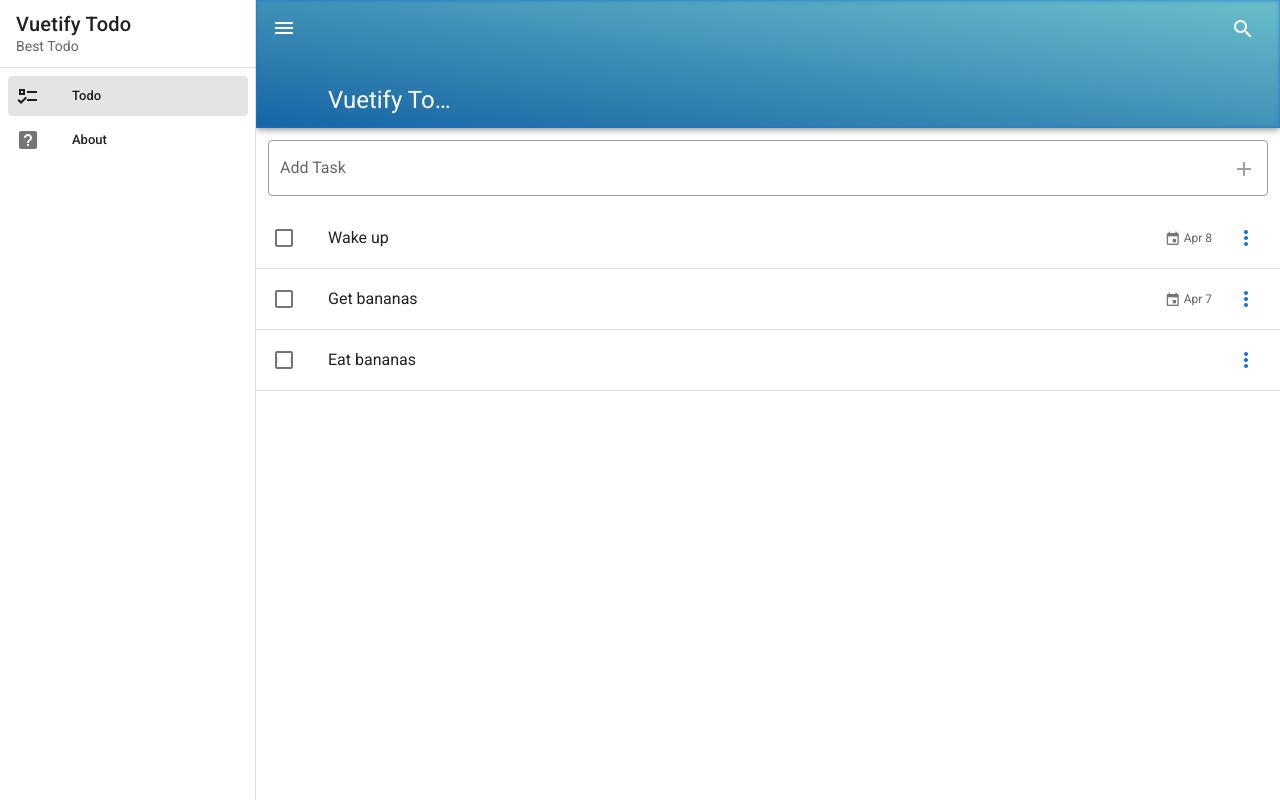
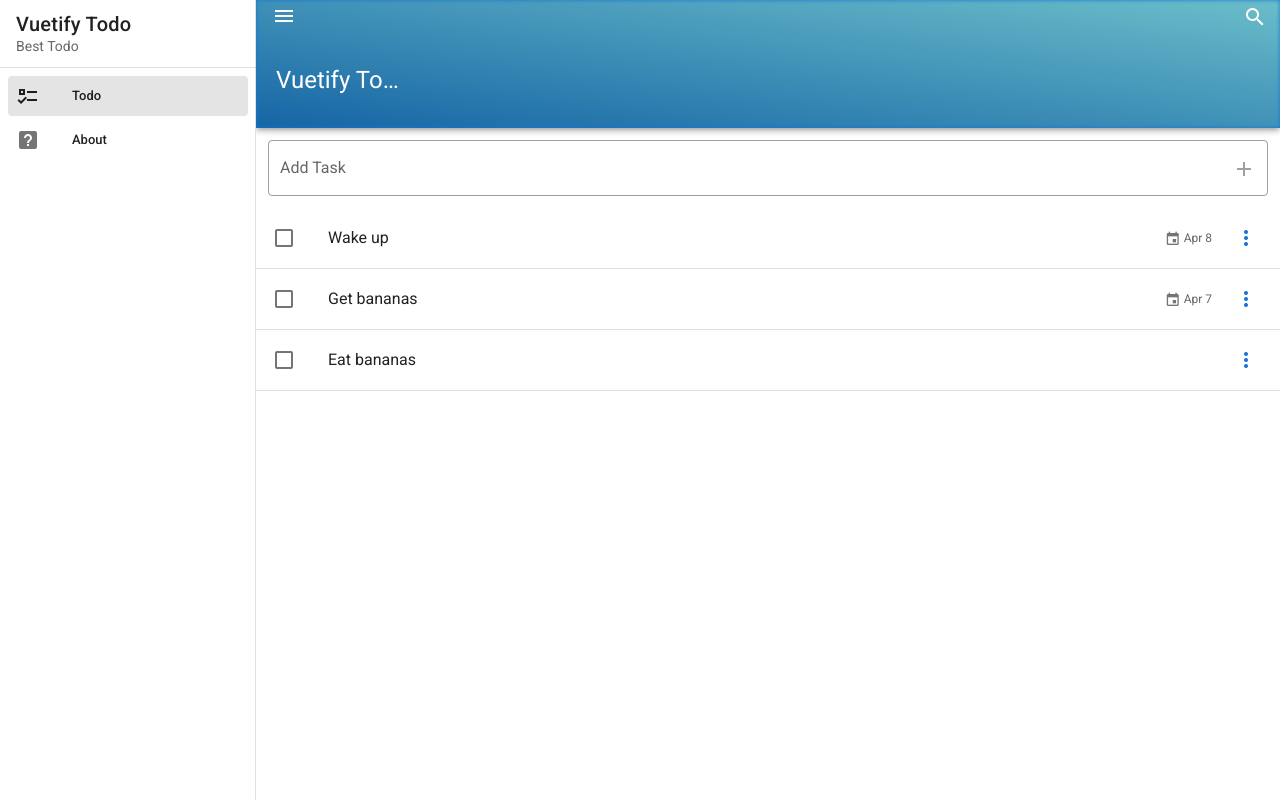
Before and after one commit to MrNedNick/vuetify-todo-mobile, a Vue app: page / in a window 1280 px wide. Built offline with nearby package versions, Linux system fonts and the light colour scheme.

Commit message:
Fix header bugs

```diff
--- a/src/App.vue
+++ b/src/App.vue
@@ -53,13 +53,20 @@
         ></v-img>
       </template>
 
-      <v-app-bar-nav-icon @click="drawer = !drawer"></v-app-bar-nav-icon>
-
-      <v-app-bar-title>Vuetify Todo</v-app-bar-title>
-
-      <v-spacer></v-spacer>
-
-      <search />
+      <v-container class="pa-0">
+        <v-row>
+          <v-app-bar-nav-icon
+            @click="drawer = !drawer"
+          />
+          <v-spacer />
+          <search />
+        </v-row>
+        <v-row>
+          <v-app-bar-title class="ml-4">
+            Vuetify Todo
+          </v-app-bar-title>
+        </v-row>
+      </v-container>
 
     </v-app-bar>
 
```
